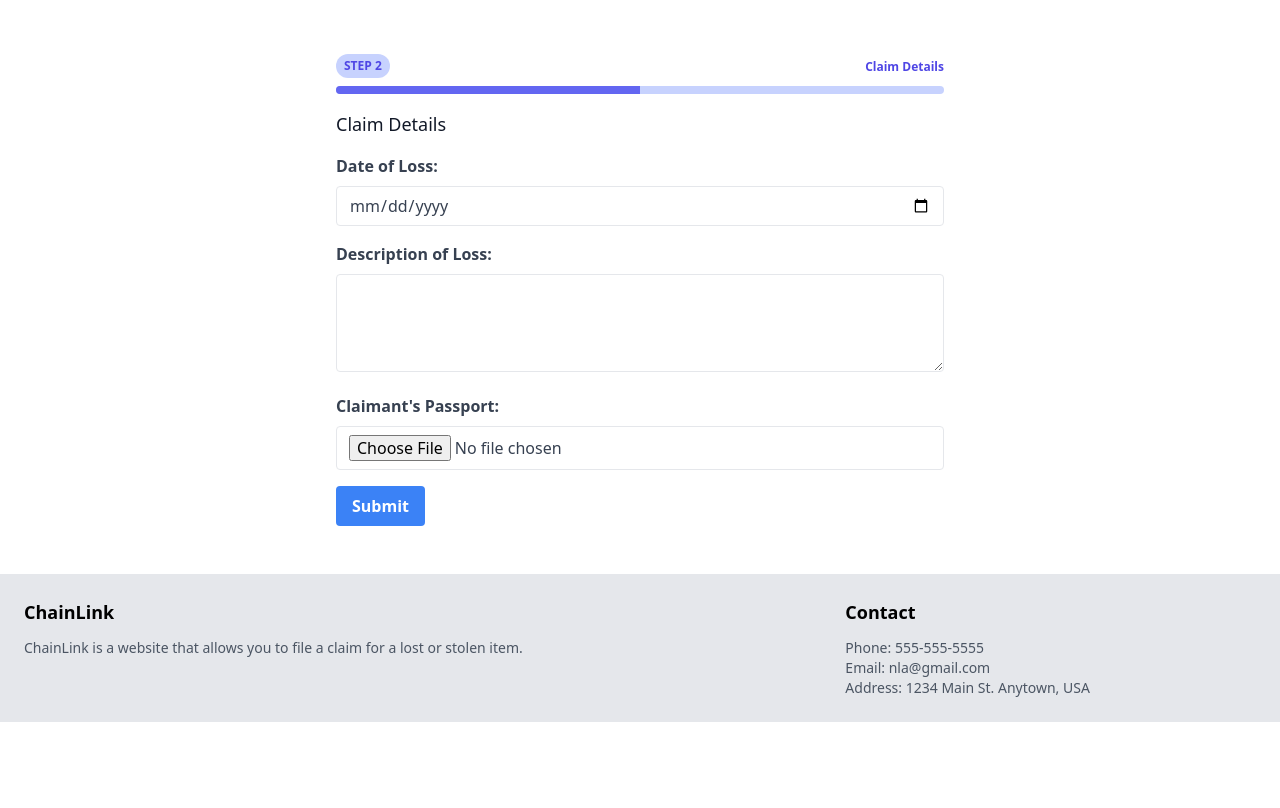
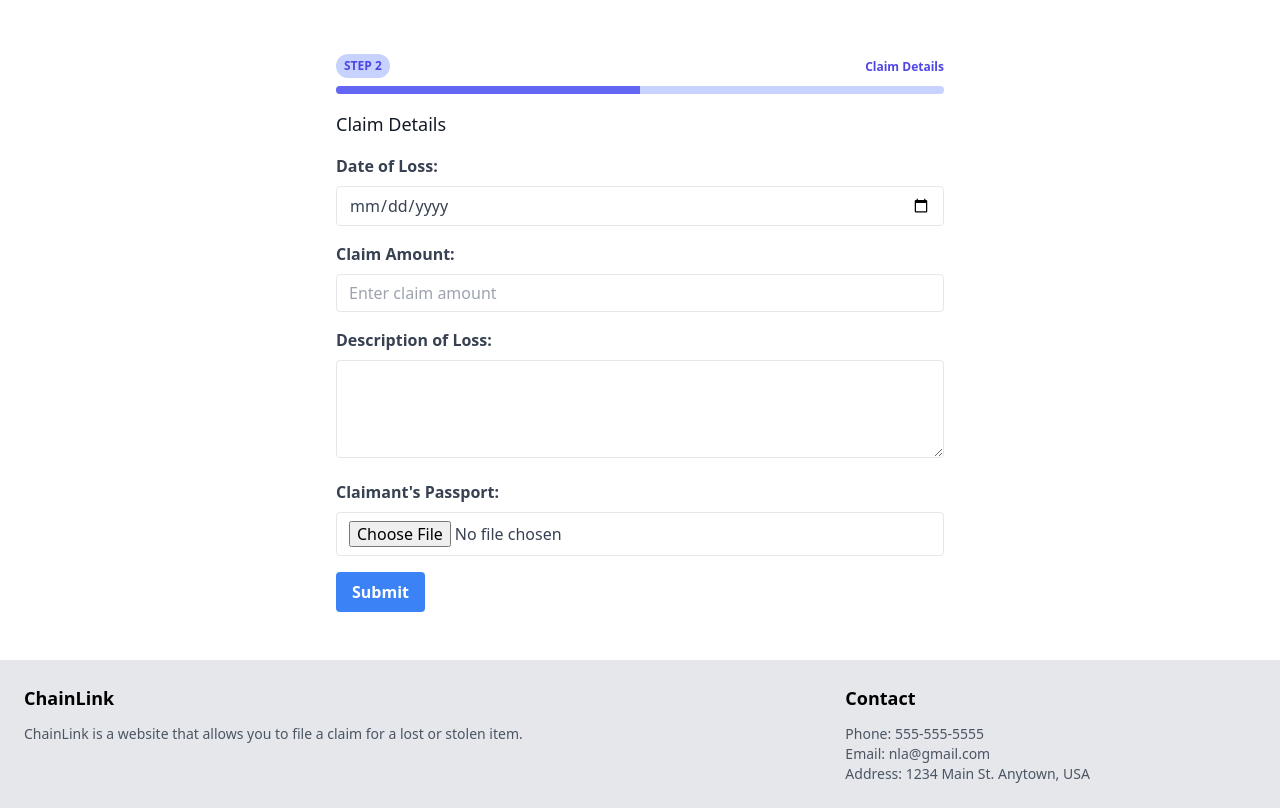
Before and after one commit to samizaman/ClaimLink, a Django app: page /claim-details/ in a window 1280 px wide. Shown: the part 73-881 px from the top of the page. Before the commit the page ends 795 px from the top, so only its background shows below. Run offline with Django 4.2, Linux system fonts and the light colour scheme; some libraries are stand-ins or nearby versions.

Commit message:
added claim amount field to model and claim_details.html

```diff
--- a/core/models.py
+++ b/core/models.py
@@ -28,6 +28,8 @@ class Claim(models.Model):
     passport = models.ImageField(upload_to="passport_photos/", blank=True, null=True)
     created_on = models.DateTimeField(default=timezone.now, editable=False, null=False, blank=False)
     timestamp = models.DateTimeField(default=timezone.now)
+    claim_amount = models.DecimalField(max_digits=15, decimal_places=2, default=0.00)
+
 
     def __str__(self):
         return f"{self.customer.name} - {self.date_of_loss}"
--- a/templates/claim_details.html
+++ b/templates/claim_details.html
@@ -32,6 +32,13 @@
                        required>
             </div>
             <div class="mb-4">
+                <label for="claim_amount" class="block text-gray-700 font-bold mb-2">Claim Amount:</label>
+                <input type="text" name="claim_amount" id="claim_amount"
+                       class="appearance-none border rounded w-full py-2 px-3 text-gray-700 leading-tight focus:outline-none focus:shadow-outline"
+                       placeholder="Enter claim amount" required>
+            </div>
+
+            <div class="mb-4">
                 <label for="description_of_loss" class="block text-gray-700 font-bold mb-2">Description of Loss:</label>
                 <textarea name="description_of_loss" id="description_of_loss"
                           class="appearance-none border rounded w-full py-2 px-3 text-gray-700 leading-tight focus:outline-none focus:shadow-outline"
```
Also changed, not shown: core/migrations/0005_claim_claim_amount.py (added).
